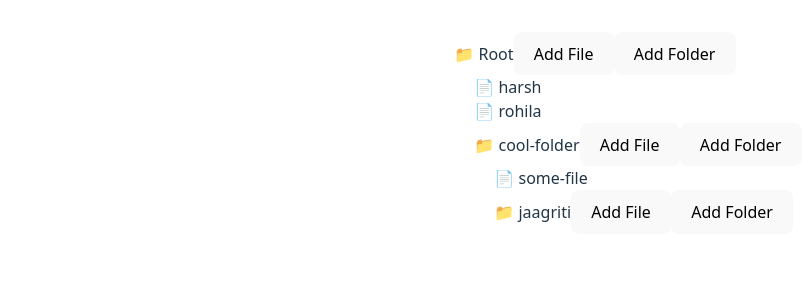
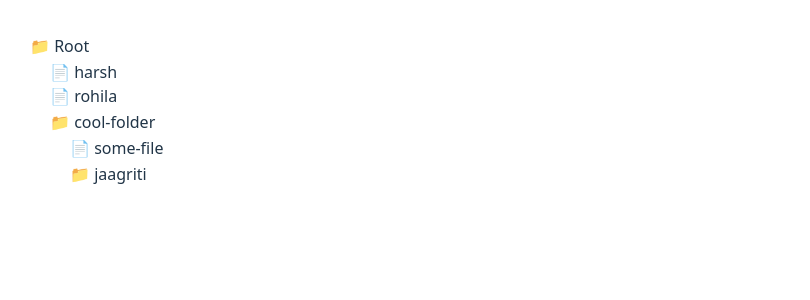
Before and after one commit to HarshRohila/file_explorer, a React (Vite) app: page / in a window 1280 px wide. Shown: the top 300 px of the page, without its empty margins (22-832 px from the left). Built offline with nearby package versions, Linux system fonts and the light colour scheme.

Commit message:
improved styling

```diff
--- a/src/App.css
+++ b/src/App.css
@@ -1,6 +1,5 @@
 #root {
   max-width: 1280px;
-  margin: 0 auto;
   padding: 2rem;
 }
 
@@ -50,3 +49,11 @@ input:read-only {
 .new-file-form {
   padding-left: 20px;
 }
+.actions > button {
+  visibility: hidden;
+  margin-left: 10px;
+  padding: 2px 6px;
+}
+.folder-node:hover .actions > button {
+  visibility: visible;
+}
--- a/src/components/node-renderers/FolderNodeRenderer.tsx
+++ b/src/components/node-renderers/FolderNodeRenderer.tsx
@@ -17,6 +17,7 @@ function FolderNodeRenderer(props: NodeRendererProps) {
 
   return (
     <div
+      className="folder-node"
       data-level={props.node.level}
       onDragEnter={(ev) => {
         ev.preventDefault();
@@ -34,8 +35,8 @@ function FolderNodeRenderer(props: NodeRendererProps) {
     >
       📁 {props.node.name}
       <span className="actions">
-        <button onClick={handleAddFile}>Add File</button>
-        <button onClick={handleAddFolder}>Add Folder</button>
+        <button onClick={handleAddFile}>✚ File</button>
+        <button onClick={handleAddFolder}>✚ Folder</button>
       </span>
     </div>
   );
```
